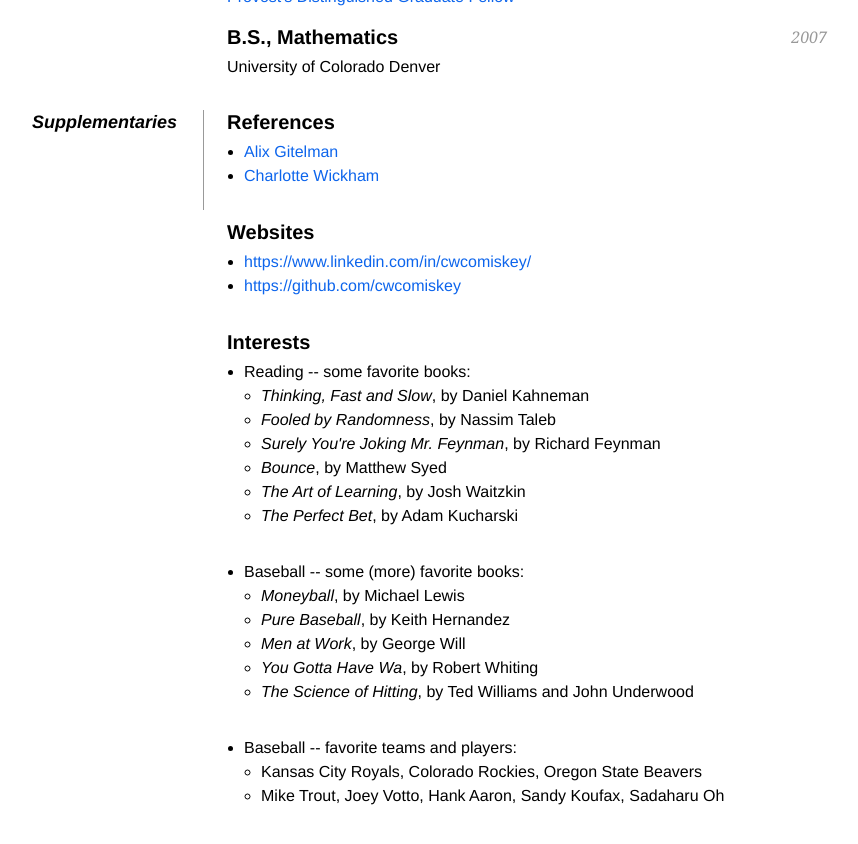
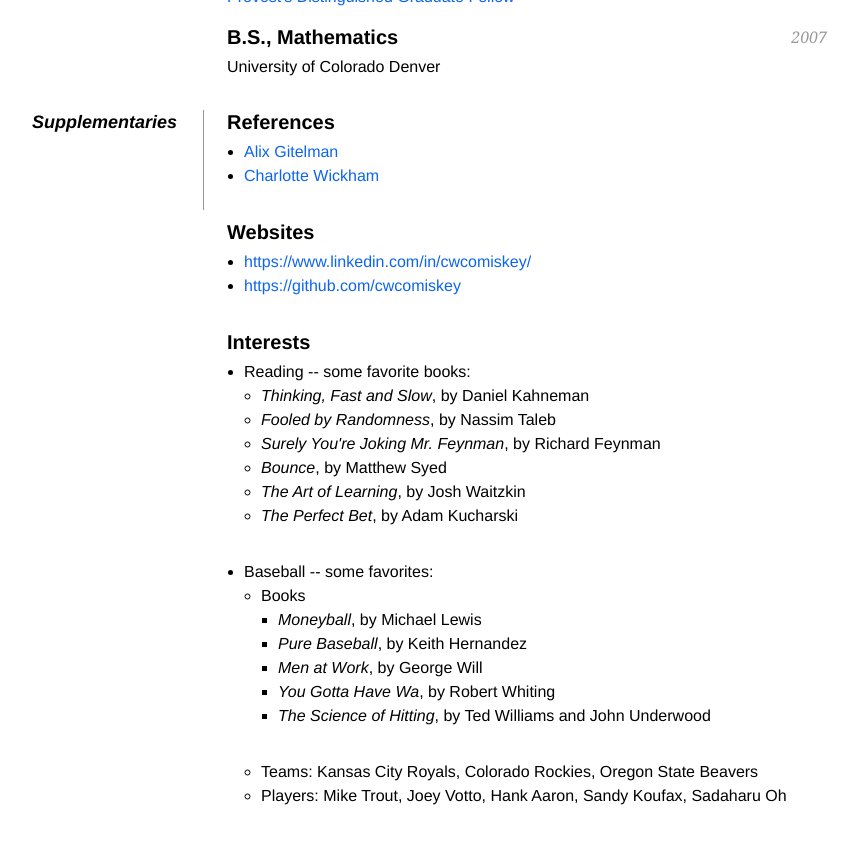
Before and after one commit to cwcomiskey/cwcomiskey.github.io, a Jekyll site: the page index.html, which Jekyll copies as it is, in a window 1280 px wide and 900 px high, scrolled down 1785 px. Shown: the top 844 px of the window, without its empty margins (213-1071 px from the left). Built offline with Jekyll 4.4.1, drawn with Linux system fonts in a browser that asks for light colours.

Commit message:
Marry two baseball sections

```diff
--- a/index.html
+++ b/index.html
@@ -227,7 +227,9 @@
 					    <li> <i> The Perfect Bet</i>, by Adam Kucharski </li>
 				    </ul>
 
-			    <li> Baseball -- some (more) favorite books: </li>
+			    <li> Baseball -- some favorites: </li>
+				    <ul>
+					    <li> Books </li>
 					    <ul>
 						    <li> <i> Moneyball</i>, by Michael Lewis </li>
 						    <li> <i> Pure Baseball</i>, by Keith Hernandez </li>
@@ -235,10 +237,8 @@
 						    <li> <i> You Gotta Have Wa</i>, by Robert Whiting </li>
 						    <li> <i> The Science of Hitting</i>, by Ted Williams and John Underwood
 					    </ul>
-			    <li> Baseball -- favorite teams and players: </li>
-				    <ul>
-					    <li> Kansas City Royals, Colorado Rockies, Oregon State Beavers </li>
-					    <li> Mike Trout, Joey Votto, Hank Aaron, Sandy Koufax, Sadaharu Oh </li>
+					    <li> Teams: Kansas City Royals, Colorado Rockies, Oregon State Beavers </li>
+					    <li> Players: Mike Trout, Joey Votto, Hank Aaron, Sandy Koufax, Sadaharu Oh </li>
 				    </ul>
 		    </ul>
 	    </dd>
```
Lines whose indentation alone changed are shown as unchanged.
